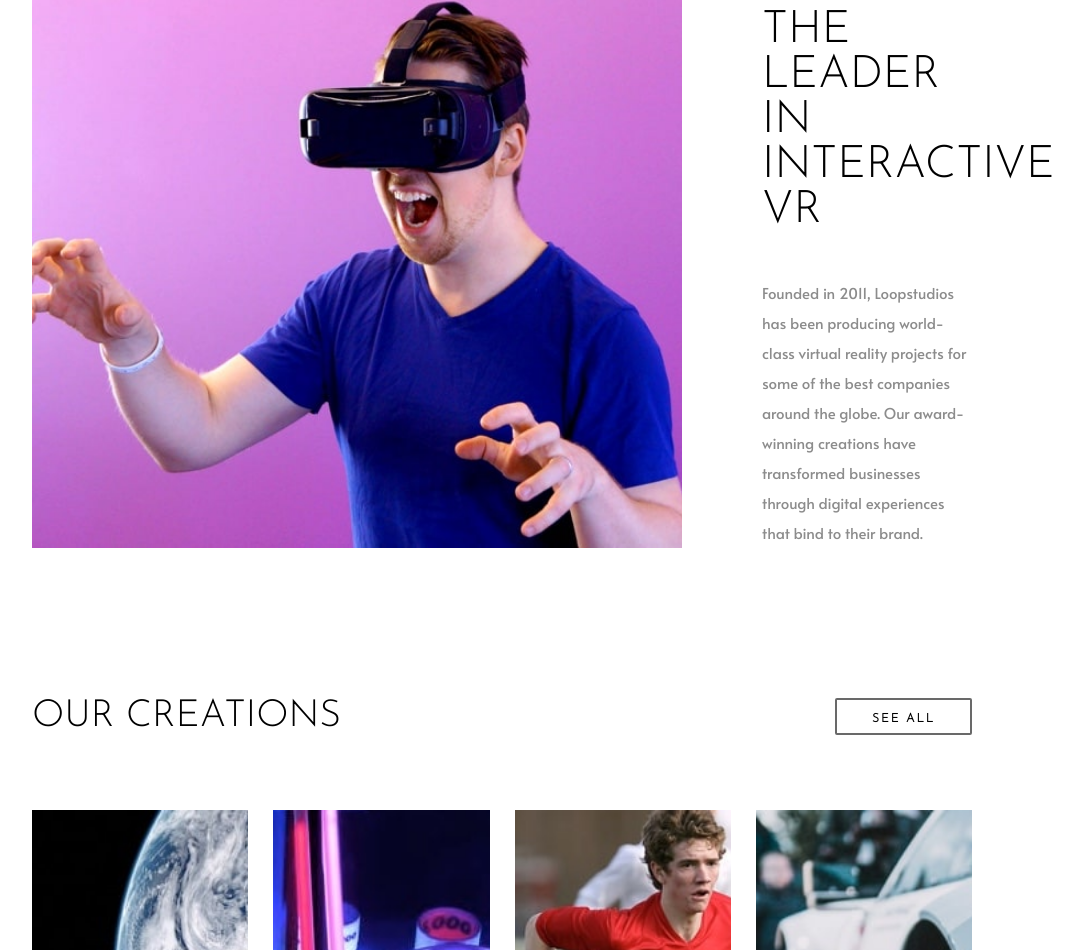
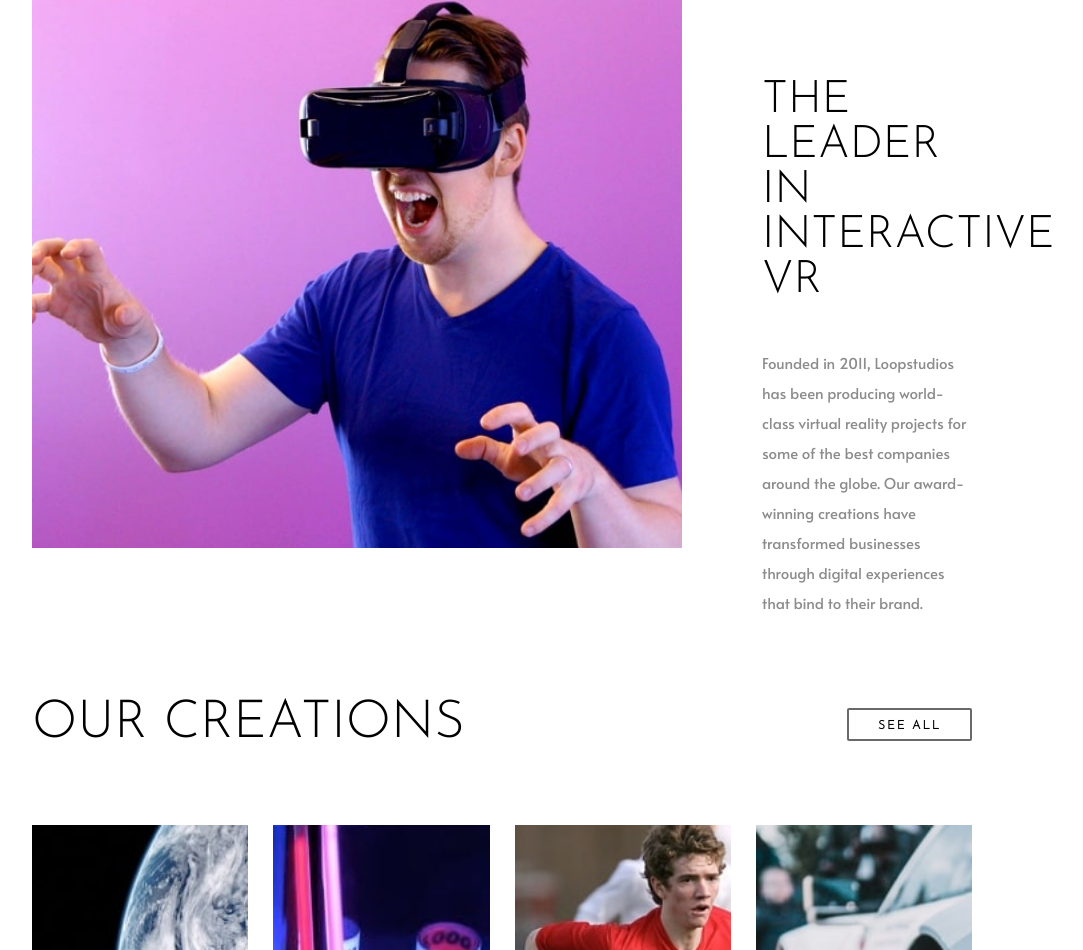
Before and after one commit to thomas-auffroy/loopstudios, a plain HTML site: page index.html in a window 1280 px wide. Shown: the part 788-1738 px from the top of the page, without its empty margins (138-1221 px from the left). Drawn offline with Linux system fonts and the light colour scheme.

Commit message:
change main-2 to grid, adjust display

```diff
--- a/css/styles.css
+++ b/css/styles.css
@@ -101,6 +101,7 @@ main .main-1 .info .text{
   position: absolute;
   bottom: 0;
   width: calc(100% + 150px);
+  max-height: 100%;
   background: white;
   transform: translate(-150px, 0px);
 }
@@ -116,18 +117,21 @@ main .main-1 .info p{
 main .main-2{
   margin-top: 10em;
   margin-bottom: 5em;
-  display: flex;
-  justify-content: space-between;
+
+  display: grid;
+  grid-template: 1fr / 1fr 125px;
 }
 main .main-2 h2{
-  font-size: 2.5em;
+  align-self: center;
+  font-size: 3.5em;
 }
 main .main-2 .btn{
+  align-self: center;
   letter-spacing: 2px;
   border: 2px var(--very-dark-gray) solid;
   border-radius: 2px;
   background: transparent;
-  padding: 5px 35px 0px 35px;
+  padding: 10px 0px 7px 0px;
   font-weight: 900;
   font-size: 0.8em;
 }
```
